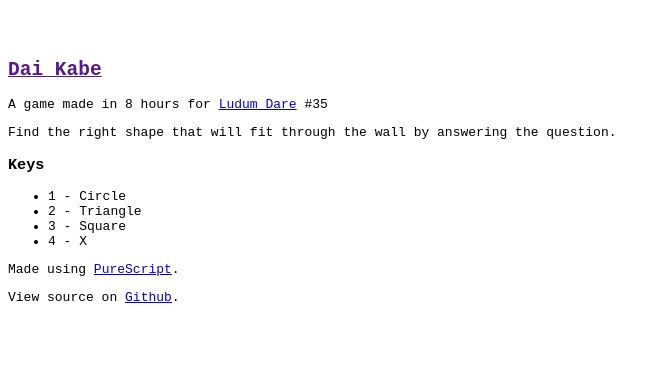
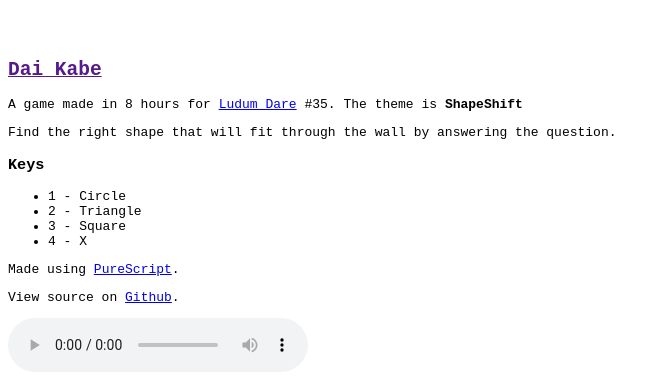
Before and after one commit to soupi/ld35, a website: page index.html in a window 1280 px wide. Shown: the part 733-1117 px from the top of the page, without its empty margins (0-663 px from the left). Before the commit the page ends 1051 px from the top, so only its background shows below. Drawn offline with Linux system fonts and the light colour scheme.

```diff
--- a/index.html
+++ b/index.html
@@ -2,7 +2,7 @@
 <html>
 <head>
   <meta charset="UTF-8"/>
-  <title>LD35 - soupi</title>
+  <title>LD35 - suppi</title>
   <meta http-equiv="X-UA-Compatible" content="IE=edge">
   <meta name="viewport" content="width=device-width, initial-scale=1">
 </head>
@@ -11,7 +11,7 @@
     <canvas id="canvas" width=1024 height=800 />
   </div>
   <h2><a href="">Dai Kabe</a></h2>
-  <p>A game made in 8 hours for <a href="ludumdare.com">Ludum Dare</a> #35</p>
+  <p>A game made in 8 hours for <a href="ludumdare.com">Ludum Dare</a> #35. The theme is <b>ShapeShift</b></p>
   <p>Find the right shape that will fit through the wall by answering the question.</p>
   <h3>Keys</h3>
   <ul>
@@ -22,6 +22,9 @@
   </ul>
   <p>Made using <a href="purescript.org">PureScript</a>.</p>
   <p>View source on <a href="github.com/soupi/ld35">Github</a>.</p>
+  <audio controls autoplay preload loop>
+    <source src="audio/bg.mp3" type="audio/mp3"></source>
+  </audio>
   <div id="app"></div>
   <script src="app.js"></script>
 </body>
```
Also changed, not shown: 3 other files.
